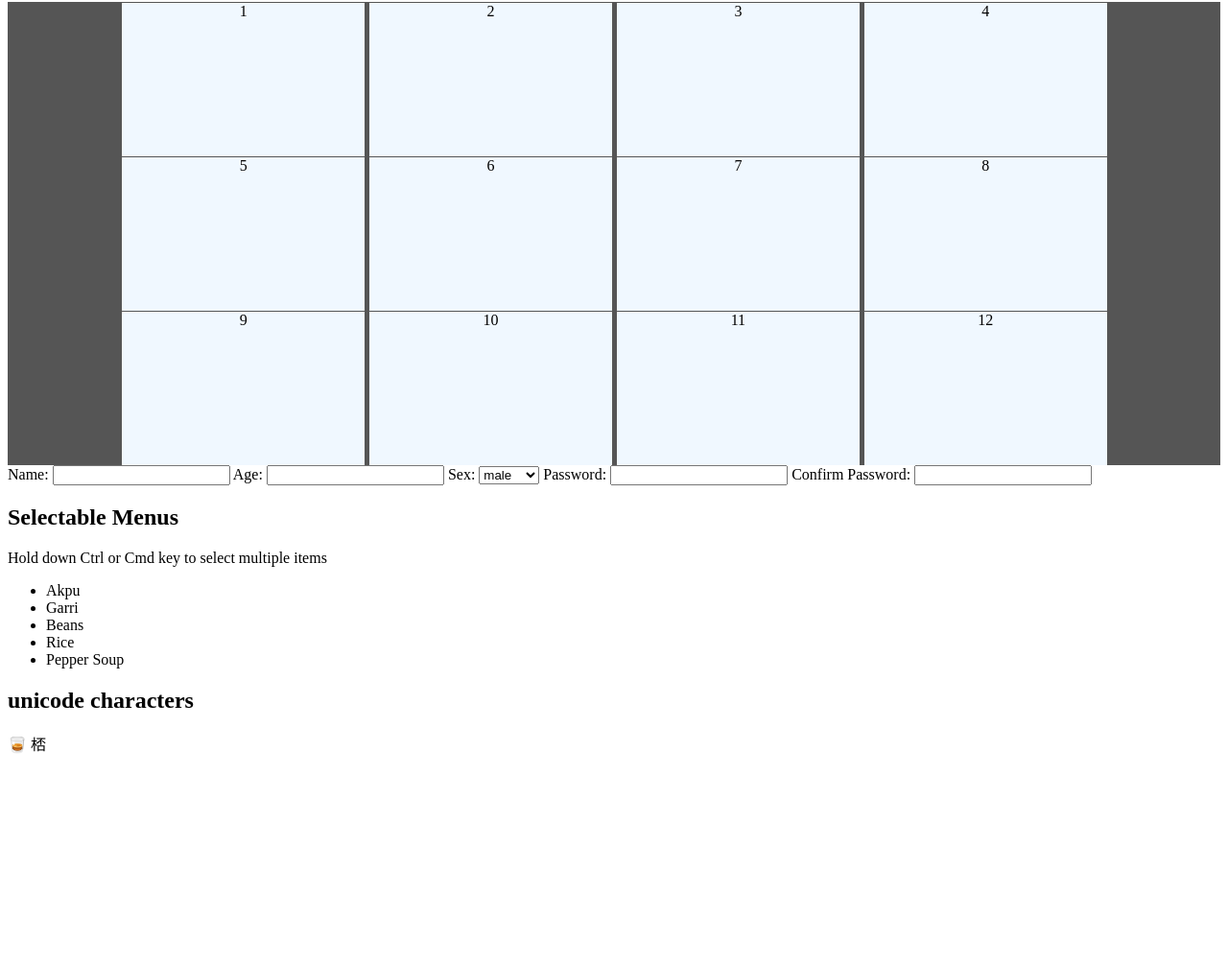
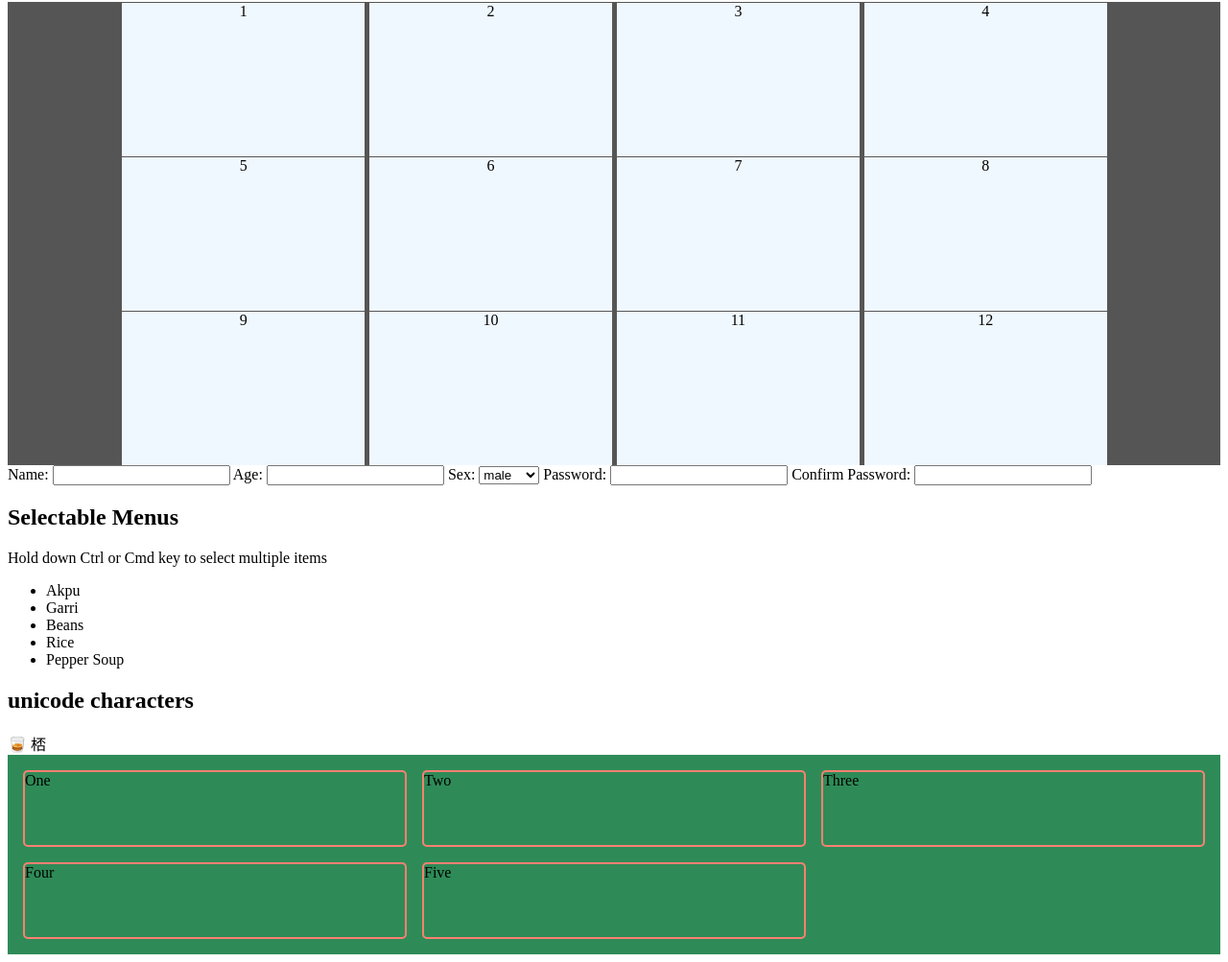
Before and after one commit to tony-eneh/mws-practice, a website: page index.html in a window 1280 px wide. Shown: the part 125-1128 px from the top of the page at 96% size. Before the commit the page ends 920 px from the top, so only its background shows below. Drawn offline with Linux system fonts and the light colour scheme.

Commit message:
Create simple grid layout

```diff
--- a/index.html
+++ b/index.html
@@ -72,6 +72,13 @@
         <span>🥃</span>
         <span>桮</span>
     </section>
+    <section id="grid">
+        <div>One</div>
+        <div>Two</div>
+        <div>Three</div>
+        <div>Four</div>
+        <div>Five</div>
+    </section>
     <script src="index.js"></script>
 </body>
 
--- a/styles/main.css
+++ b/styles/main.css
@@ -84,3 +84,17 @@
         width: 90%;
     }
 }
+
+#grid {
+    background-color: seagreen;
+    display: grid;
+    grid-template-columns: repeat(3, 1fr);
+    grid-auto-rows: 5rem;
+    gap: 1rem;
+    padding: 1rem;
+}
+
+#grid>* {
+    border: 2px solid salmon;
+    border-radius: 5px;
+}
```
